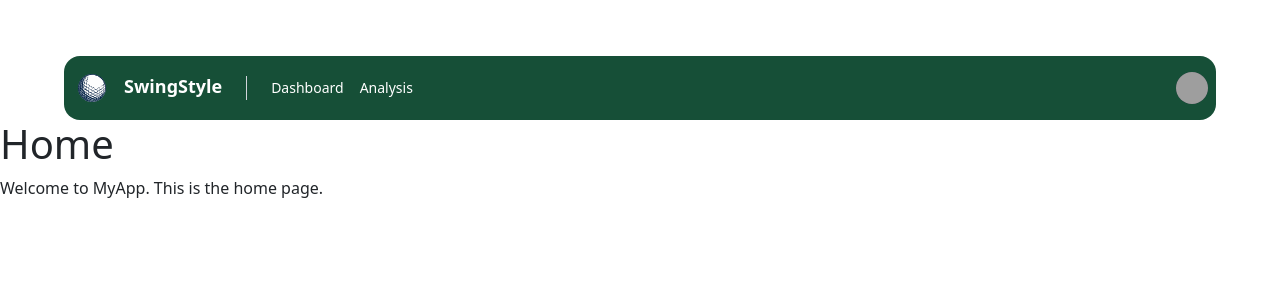
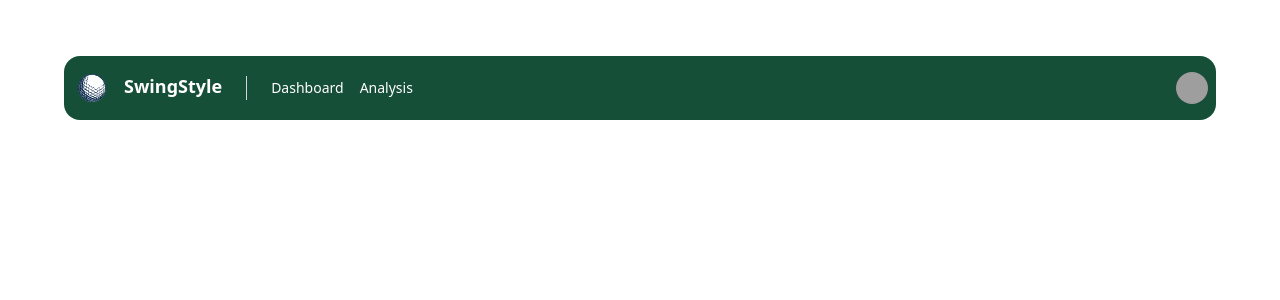
Before and after one commit to ayuan1114/cheesehack, a React (Create React App) app in the folder frontend/: page / in a window 1280 px wide. Shown: the top 300 px of the page. Built offline with nearby package versions, Linux system fonts and the light colour scheme; grey boxes are pictures that could not be loaded.

Commit message:
changes to home-page

```diff
--- a/frontend/src/pages/home-page.html
+++ b/frontend/src/pages/home-page.html
@@ -4,6 +4,7 @@
     <meta charset="UTF-8">
     <meta name="viewport" content="width=device-width, initial-scale=1.0">
     <title>SwingStyle</title>
+    <script src="home-page.js"></script>
     <style>
         body {
         display: flex;
--- a/frontend/src/pages/home-page.js
+++ b/frontend/src/pages/home-page.js
@@ -3,10 +3,8 @@ import React from 'react';
 function HomePage() {
   return (
     <div>
-      <h1>Home</h1>
-      <p>Welcome to MyApp. This is the home page.</p>
       <iframe
-        src="path/to/your/html-page.html"
+        src="home-page.html"
         title="External HTML Page"
         style={{ width: '100%', height: '500px', border: 'none' }}
       ></iframe>
```
